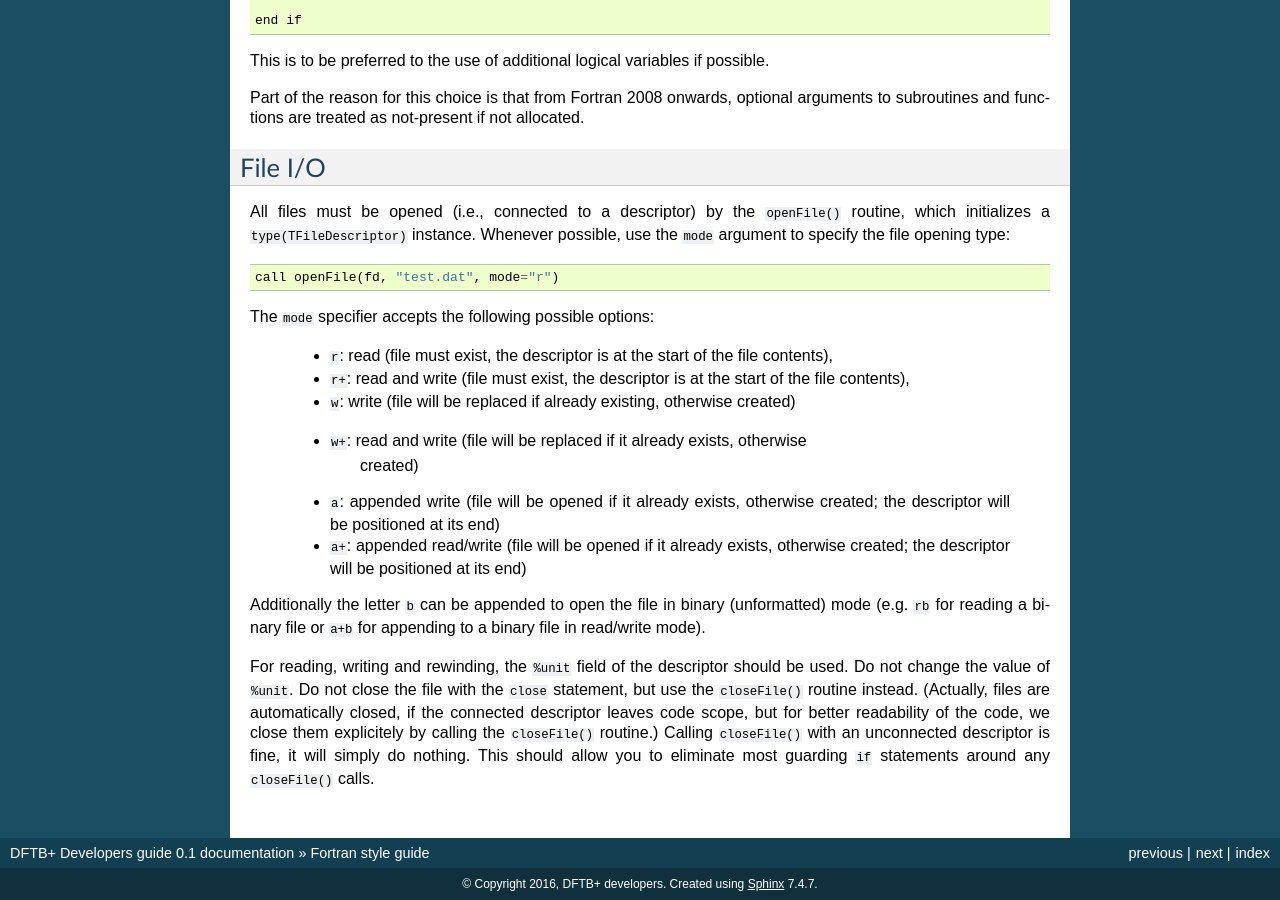
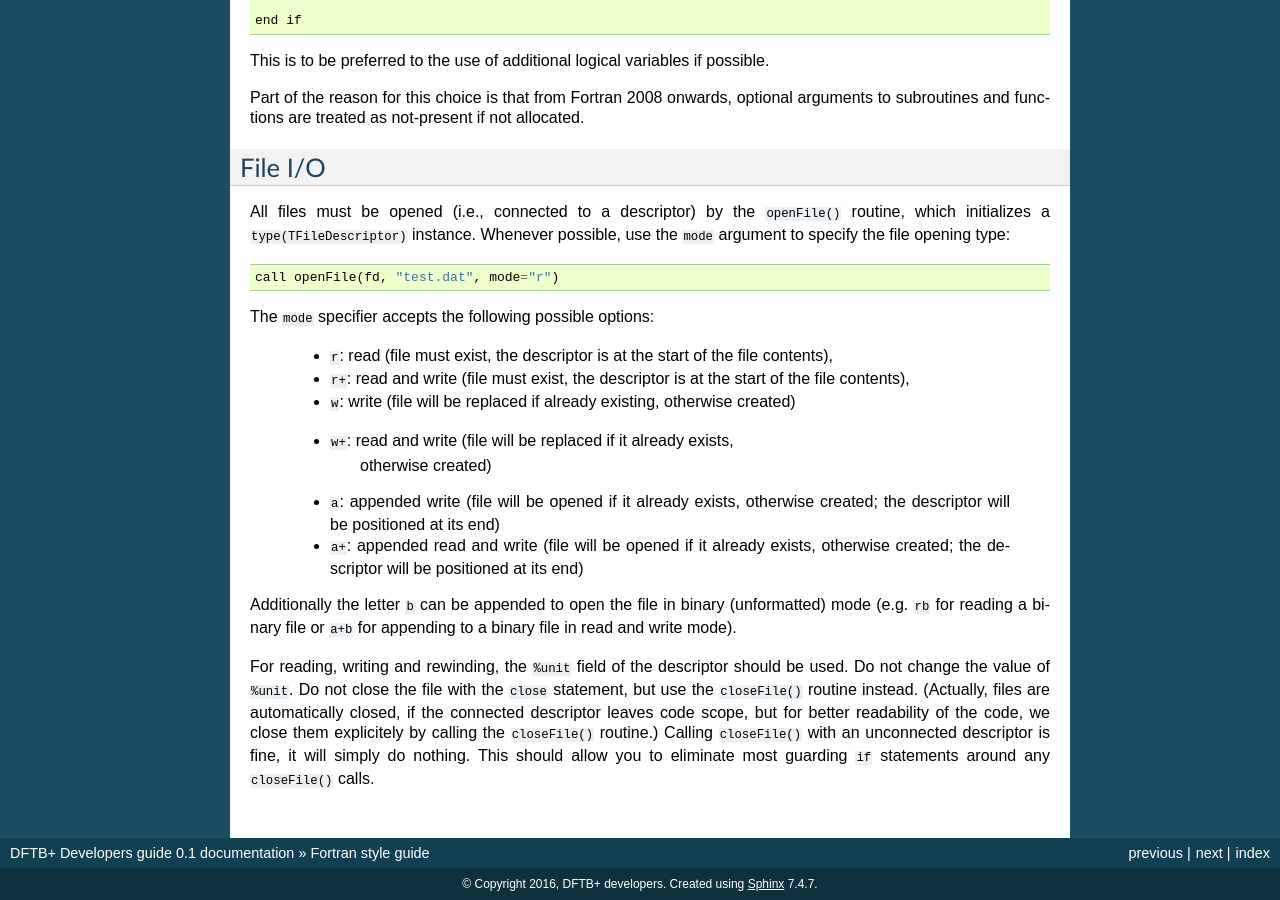
Before and after one commit to dftbplus/develguide, a Sphinx documentation site: the page built from docs/fortranstyle.rst, in a window 1280 px wide and 900 px high, scrolled down 5294 px. Built offline with Sphinx 7.4.7, drawn with Linux system fonts in a browser that asks for light colours.

Commit message:
Make further minor changes

```diff
--- a/docs/fortranstyle.rst
+++ b/docs/fortranstyle.rst
@@ -341,23 +341,23 @@ The ``mode`` specifier accepts the following possible options:
   * ``r``: read (file must exist, the descriptor is at the start of the file
     contents),
 
-  * ``r+``: read and write (file must exist, the descriptor is at the start of the file
-    contents),
+  * ``r+``: read and write (file must exist, the descriptor is at the start of
+    the file contents),
 
   * ``w``: write (file will be replaced if already existing, otherwise created)
 
-  * ``w+``: read and write (file will be replaced if it already exists, otherwise
-     created)
+  * ``w+``: read and write (file will be replaced if it already exists,
+     otherwise created)
 
   * ``a``: appended write (file will be opened if it already exists, otherwise
     created; the descriptor will be positioned at its end)
 
-  * ``a+``: appended read/write (file will be opened if it already exists,
+  * ``a+``: appended read and write (file will be opened if it already exists,
     otherwise created; the descriptor will be positioned at its end)
 
 Additionally the letter ``b`` can be appended to open the file in binary
 (unformatted) mode (e.g. ``rb`` for reading a binary file or ``a+b`` for
-appending to a binary file in read/write mode).
+appending to a binary file in read and write mode).
 
 For reading, writing and rewinding, the ``%unit`` field of the descriptor should
 be used. Do not change the value of ``%unit``. Do not close the file with the
```
